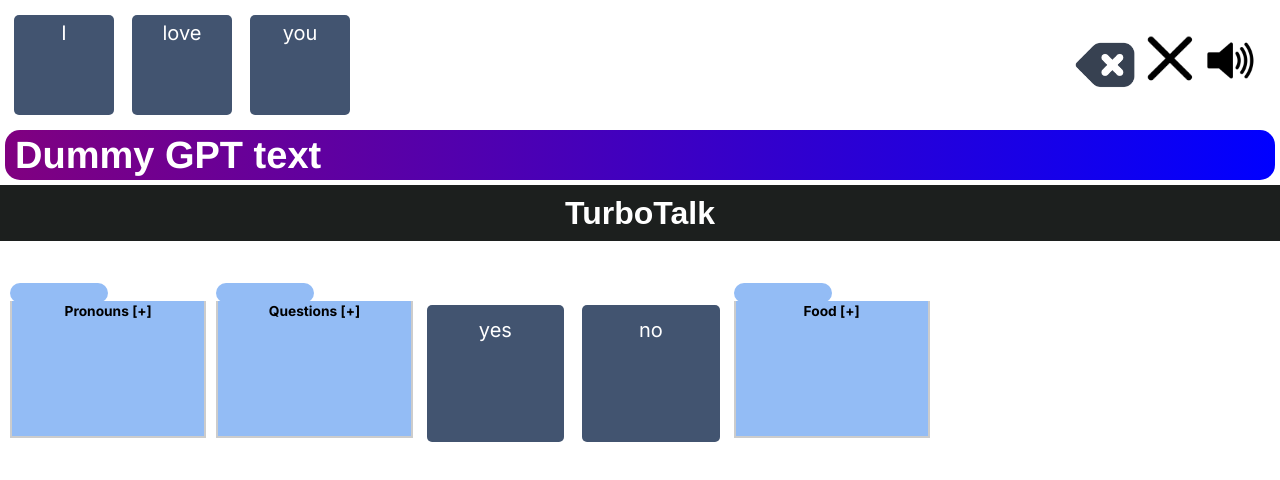
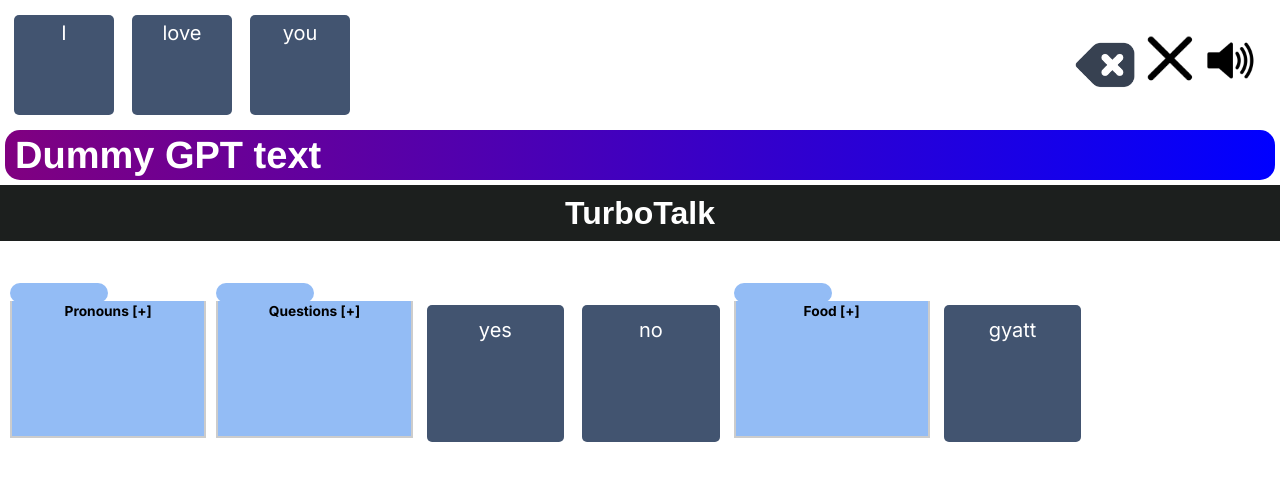
Before and after one commit to sussysloth/ai_aac, a Next.js app: page / in a window 1280 px wide. Shown: the top 480 px of the page. Built offline with nearby package versions, Linux system fonts and the light colour scheme.

Commit message:
try gyatt lol

```diff
--- a/app/components/WordsBox.js
+++ b/app/components/WordsBox.js
@@ -31,7 +31,7 @@
         {
             isFolder: true,
             folderName: 'Questions',
-            contents: ["who", "what", "where", "when", "why", "how", "how long"]
+            contents: ["who", "what", "where", "when", "why", "how", "how long", ]
         },
         {
             isFolder: false,
@@ -46,6 +46,10 @@
             folderName: 'Food',
             contents: ["breakfast", "lunch", "dinner", "snack", "vegetable", "meat", "apple"]
         },
+        {
+            isFolder: false,
+            wordDisplayed: "gyatt"
+        }
     ];
 
     return (
```
